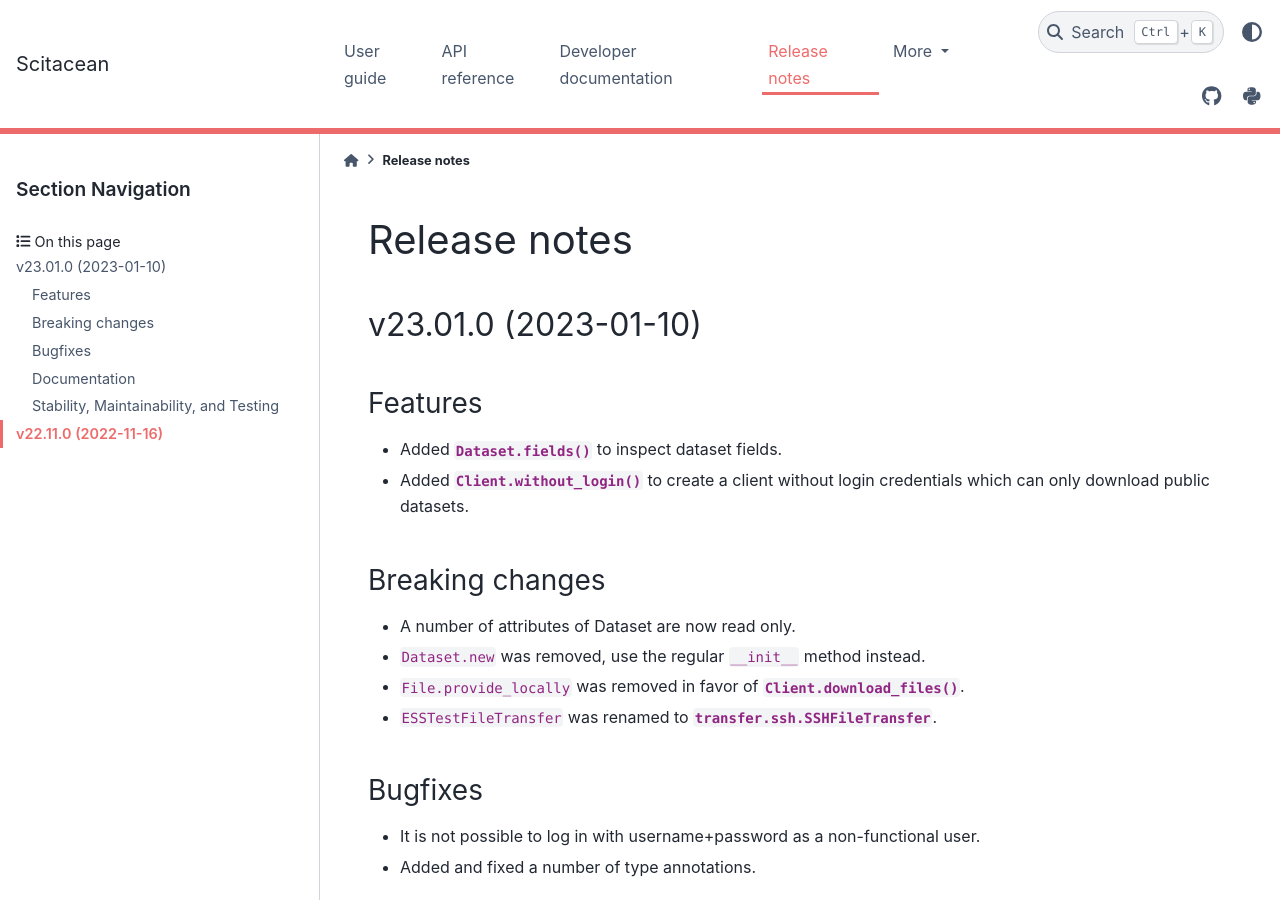
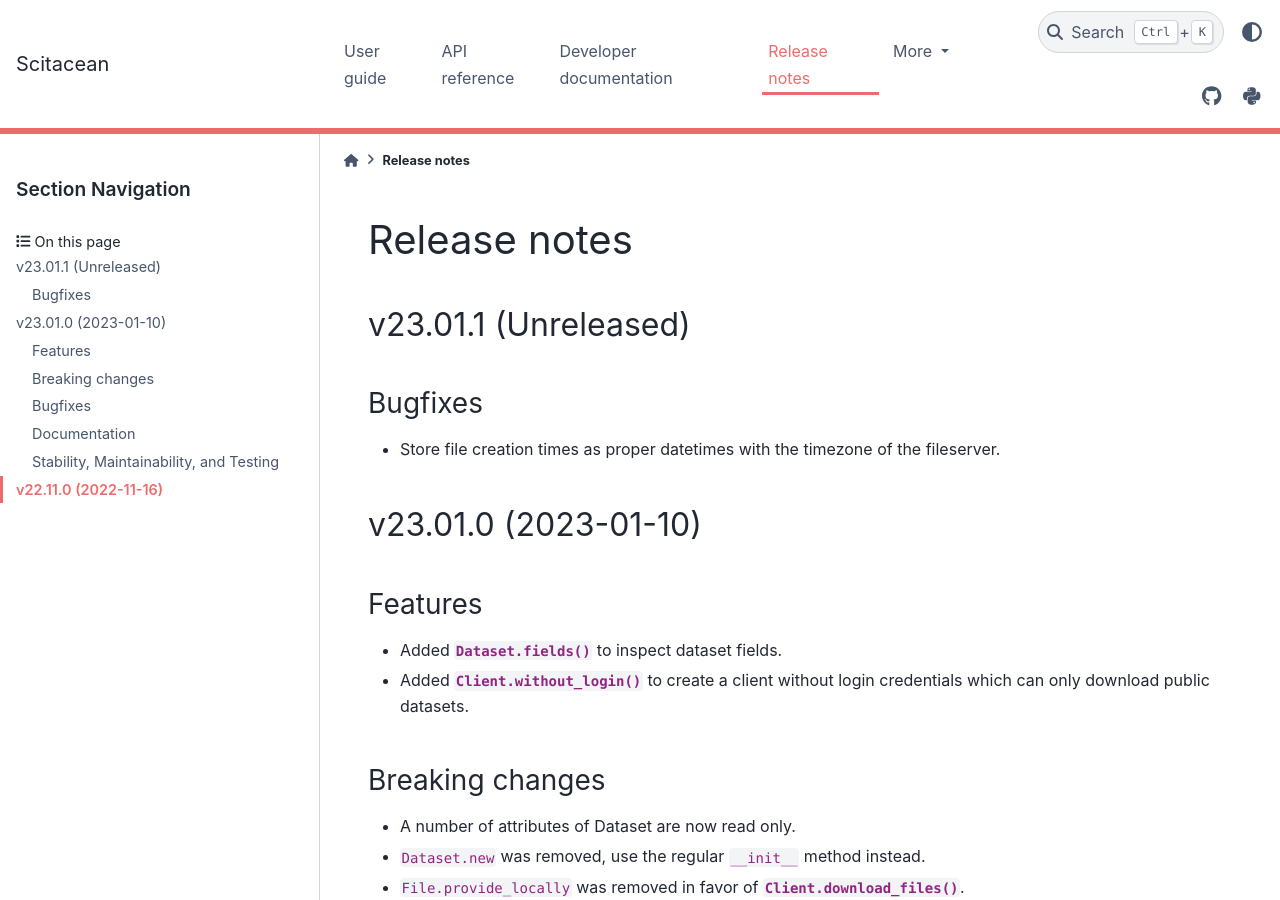
Before and after one commit to SciCatProject/scitacean, a Sphinx documentation site: the page built from docs/release-notes.rst, in a window 1280 px wide and 900 px high. Built offline with Sphinx 7.4.7 and the PyData theme 0.15.4, drawn with Linux system fonts in a browser that asks for light colours; the version number could not be read and is left out.

Commit message:
Add release note

```diff
--- a/docs/release-notes.rst
+++ b/docs/release-notes.rst
@@ -29,6 +29,14 @@ Release notes
    Stability, Maintainability, and Testing
    ~~~~~~~~~~~~~~~~~~~~~~~~~~~~~~~~~~~~~~~
 
+
+v23.01.1 (Unreleased)
+---------------------
+
+Bugfixes
+~~~~~~~~
+
+* Store file creation times as proper datetimes with the timezone of the fileserver.
 
 v23.01.0 (2023-01-10)
 ---------------------
```
